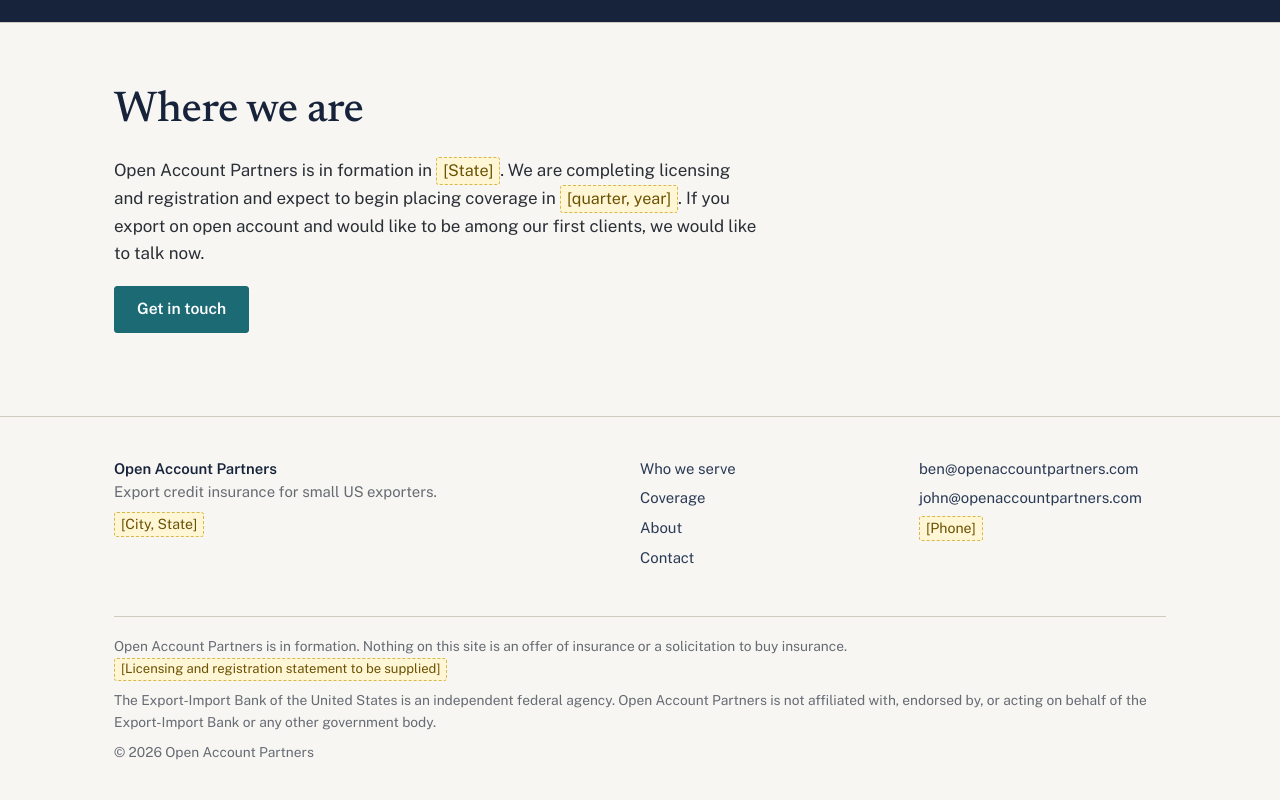
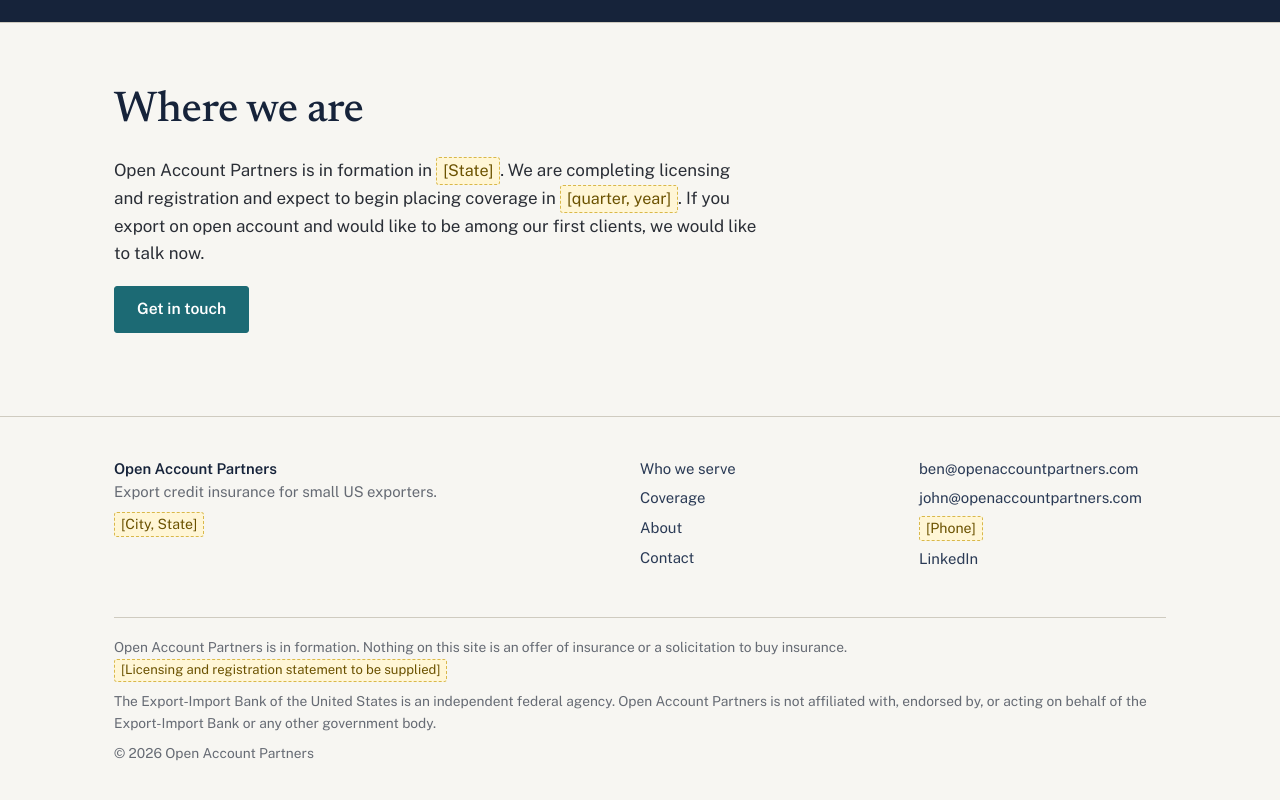
Before and after one commit to gomurphy1/openaccountpartners.com, a plain HTML site: page about.html in a window 1280 px wide. Shown: the part 2638-3438 px from the top of the page. Drawn offline with nearby package versions, Linux system fonts and the light colour scheme.

Commit message:
Add LinkedIn link to footer
Co-Authored-By: Claude Fable 5.1 <noreply@anthropic.com>
Claude-Session: https://claude.ai/code/session_015TzN8wGeFC4UBfN9xT7hpT

```diff
--- a/about.html
+++ b/about.html
@@ -121,6 +121,7 @@
       <li><a href="mailto:ben@openaccountpartners.com">ben@openaccountpartners.com</a></li>
       <li><a href="mailto:john@openaccountpartners.com">john@openaccountpartners.com</a></li>
       <li><span class="placeholder">[Phone]</span></li>
+      <li><a href="https://www.linkedin.com/company/openaccountpartners" rel="noopener">LinkedIn</a></li>
     </ul>
     <div class="legal">
       <p>Open Account Partners is in formation. Nothing on this site is an offer of insurance or a solicitation to buy insurance. <span class="placeholder">[Licensing and registration statement to be supplied]</span></p>
```
Also changed, not shown: contact.html (+1 -0 lines), coverage.html (+1 -0 lines), index.html (+1 -0 lines), who-we-serve.html (+1 -0 lines).
